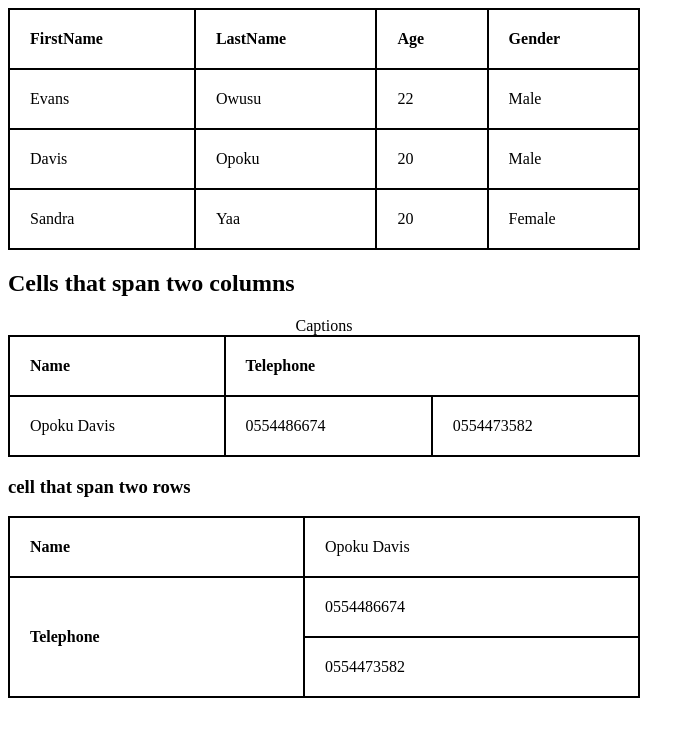
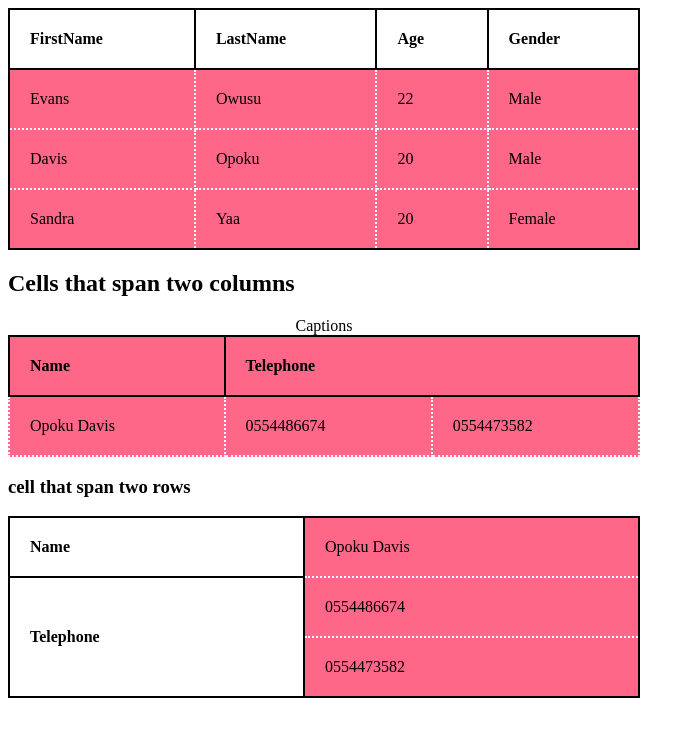
Before and after one commit to about40kills/FE-stack-, a plain HTML site: page TuTs/tables.html in a window 1280 px wide. Shown: the whole page, without its empty margins (0-695 px from the left). Drawn offline with Linux system fonts and the light colour scheme.

Commit message:
css+tables

```diff
--- a/TuTs/tables.html
+++ b/TuTs/tables.html
@@ -20,6 +20,11 @@
         }
         table{
             border-spacing: 5px;
+        }
+        table#t01,td{
+            background-color: #ff6789;
+            border-style: dotted;
+            border-color: aliceblue;
         }
     </style>
 </head>
@@ -51,7 +56,8 @@
     </tr>
    </table>
    <h2>Cells that span two columns</h2>
-   <table style="width: 50%;">
+   <!--setting background color to a particular table-->
+   <table style="width: 50%;" id="t01">
     <caption>Captions</caption>
     <tr>
         <th>Name</th>
```
